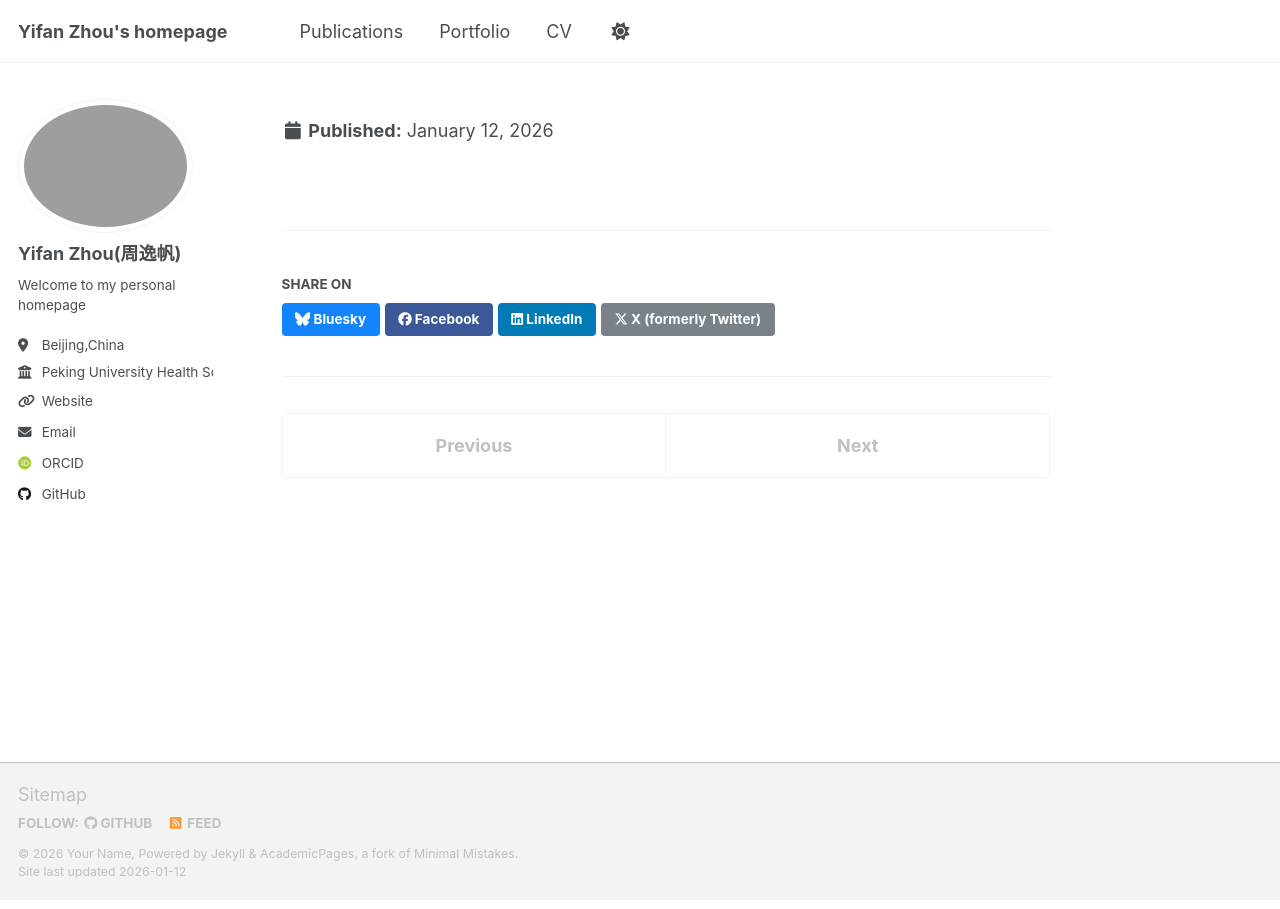
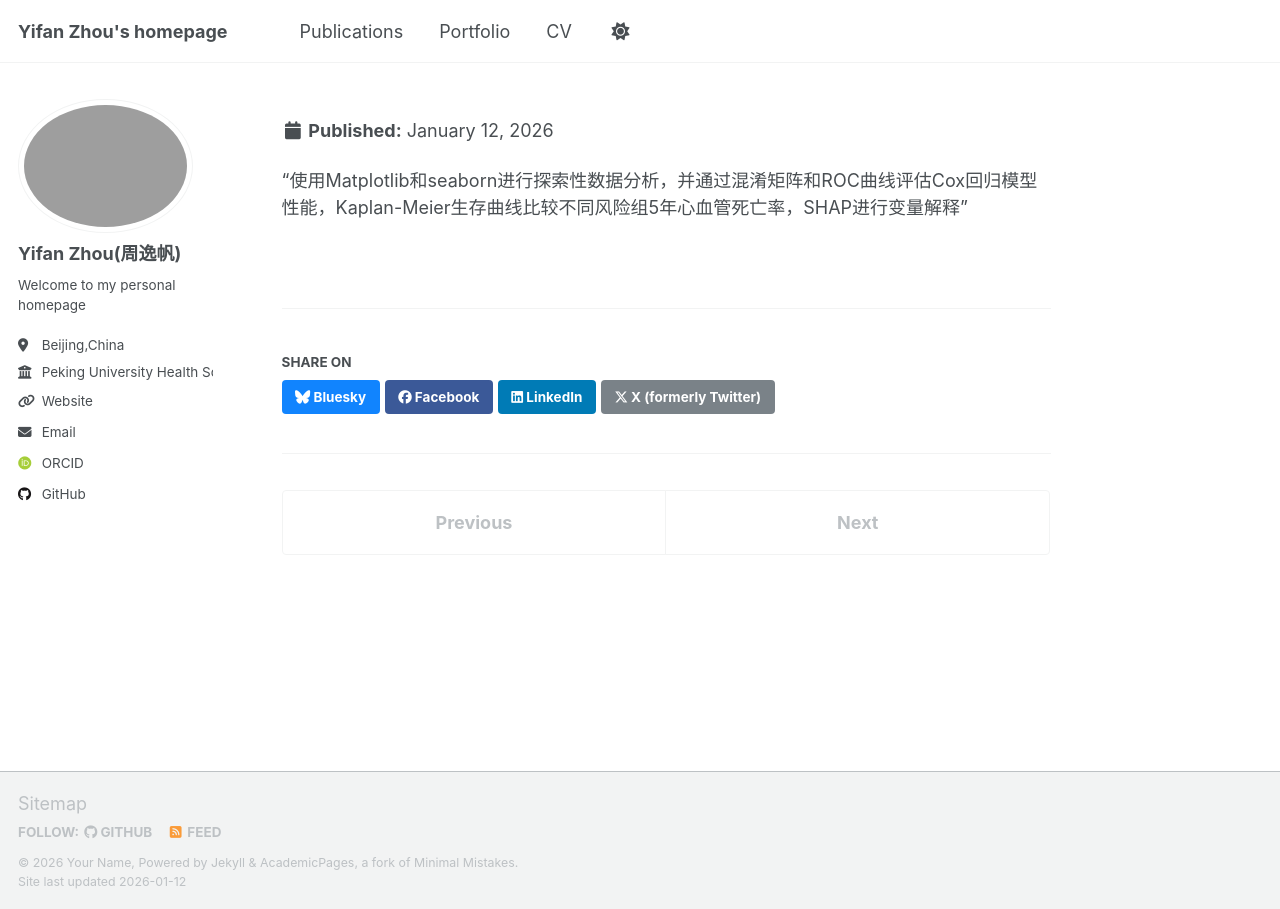
Before and after one commit to zyf20261/zyf20261.github.io, a Jekyll site: the page built from _portfolio/portfolio-3.md, in a window 1280 px wide. Built offline with Jekyll 4.4.1, drawn with Linux system fonts in a browser that asks for light colours; some web fonts are replaced; a script that is not in the unit is left out; part of the change alters nothing that is shown.

Commit message:
Update portfolio-3.md

```diff
--- a/_portfolio/portfolio-3.md
+++ b/_portfolio/portfolio-3.md
@@ -1,10 +1,12 @@
 ---
 title: "Python大作业数据可视化"
-"使用Matplotlib和seaborn进行探索性数据分析，并通过混淆矩阵和ROC曲线评估Cox回归模型性能，Kaplan-Meier生存曲线比较不同风险组5年心血管死亡率，SHAP进行变量解释"
 date: 2026-1-12
 type: "Machine Learning"
 excerpt: "1.整体人群模型评估结果<br/><img src='/images/整体图.png' width='400' alt='Village doctor training session'>"
 excerpt: "2.分性别混淆矩阵结果<br/><img src='/images/整体图.png' width='400' alt='Village doctor training session'>"
 collection: portfolio
+tags：
+ - aa
+---
 
----
+"使用Matplotlib和seaborn进行探索性数据分析，并通过混淆矩阵和ROC曲线评估Cox回归模型性能，Kaplan-Meier生存曲线比较不同风险组5年心血管死亡率，SHAP进行变量解释"
```
